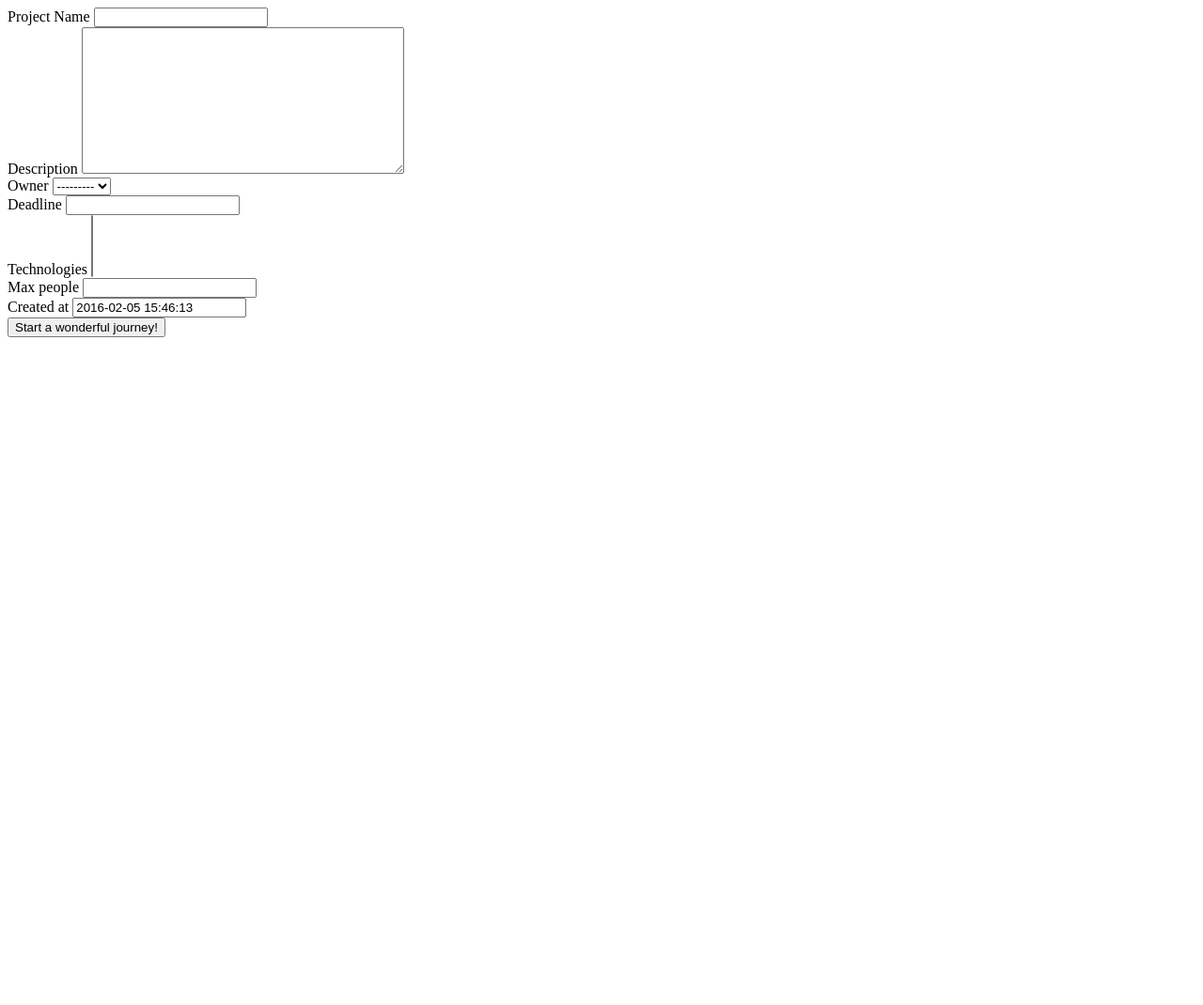
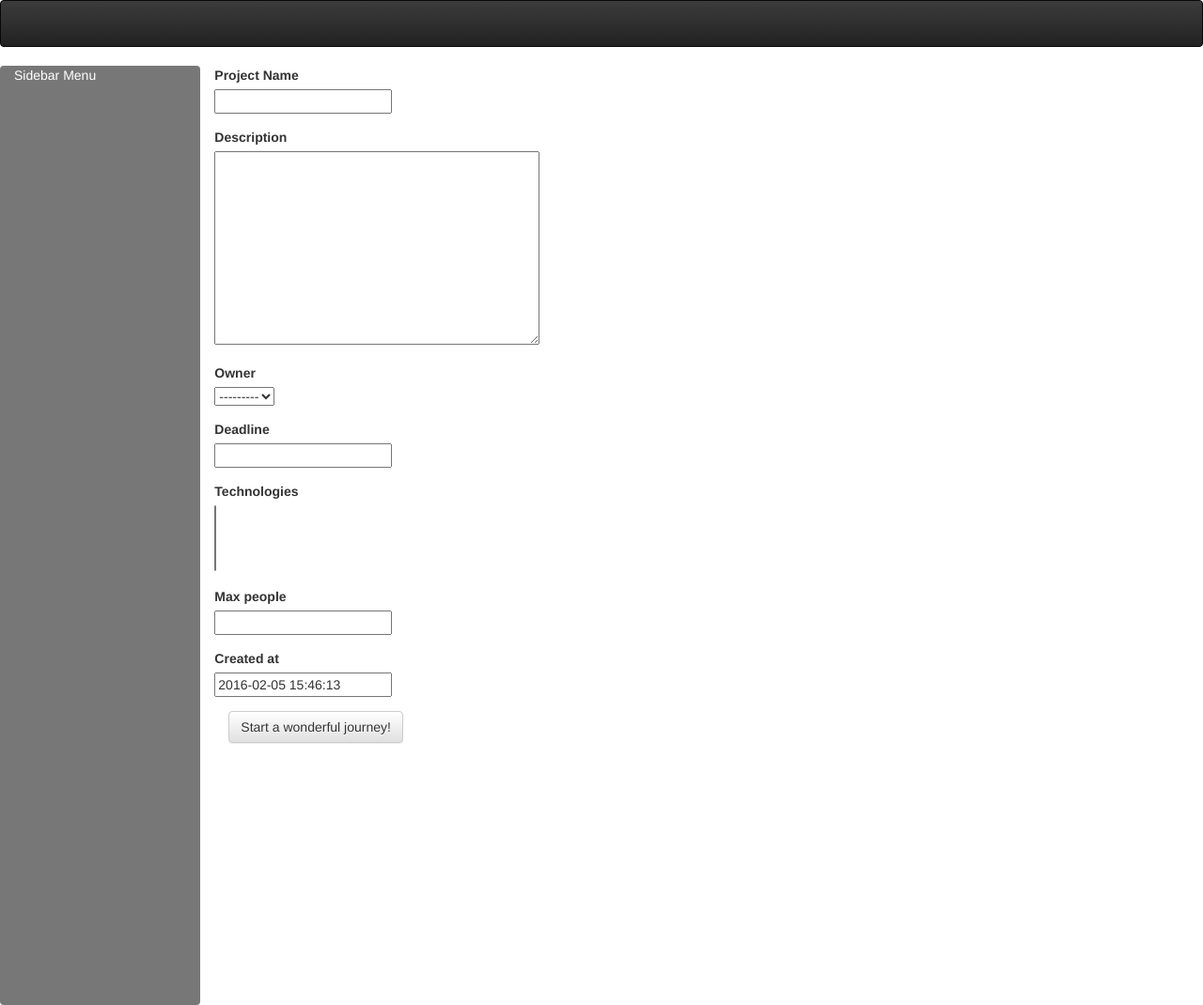
Before and after one commit to doriczapari/bigace, a Django app: page /project/create/ in a window 1280 px wide. Shown: the whole page at 94% size. Before the commit the page ends 359 px from the top, so only its background shows below. Run offline with Django 3.2, Linux system fonts and the light colour scheme; data that the repository does not hold is empty; some libraries are stand-ins or nearby versions.

Commit message:
adds sidebar and position main content

```diff
--- /dev/null
+++ b/bigaceproject/static/bigaceproject.css
@@ -0,0 +1,10 @@
+.main-content {
+  margin-left: 15px;
+}
+
+.sidebar {
+  background-color:#777777;
+  height: 1000px;
+  color: white;
+  border-radius: 4px
+}
--- a/bigaceproject/templates/base.html
+++ b/bigaceproject/templates/base.html
@@ -1,15 +1,18 @@
+{% load staticfiles %}
+
 <!DOCTYPE html>
 <html>
   <head>
     <meta charset="utf-8">
     <title></title>
-    <!-- Latest compiled and minified CSS -->
-<link rel="stylesheet" href="https://maxcdn.bootstrapcdn.com/bootstrap/3.3.6/css/bootstrap.min.css" integrity="sha384-1q8mTJOASx8j1Au+a5WDVnPi2lkFfwwEAa8hDDdjZlpLegxhjVME1fgjWPGmkzs7" crossorigin="anonymous">
+    <link rel="stylesheet" href="https://maxcdn.bootstrapcdn.com/bootstrap/3.3.6/css/bootstrap.min.css" integrity="sha384-1q8mTJOASx8j1Au+a5WDVnPi2lkFfwwEAa8hDDdjZlpLegxhjVME1fgjWPGmkzs7" crossorigin="anonymous">
 
-<!-- Optional theme -->
-<link rel="stylesheet" href="https://maxcdn.bootstrapcdn.com/bootstrap/3.3.6/css/bootstrap-theme.min.css" integrity="sha384-fLW2N01lMqjakBkx3l/M9EahuwpSfeNvV63J5ezn3uZzapT0u7EYsXMjQV+0En5r" crossorigin="anonymous">
+    <link rel="stylesheet" href="https://maxcdn.bootstrapcdn.com/bootstrap/3.3.6/css/bootstrap-theme.min.css" integrity="sha384-fLW2N01lMqjakBkx3l/M9EahuwpSfeNvV63J5ezn3uZzapT0u7EYsXMjQV+0En5r" crossorigin="anonymous">
+    <link rel="stylesheet" href="{% static 'bigaceproject.css' %}">
+    <script src="https://ajax.googleapis.com/ajax/libs/jquery/1.11.3/jquery.min.js"></script>
 
-<!-- Latest compiled and minified JavaScript -->
+    </script>
+
   </head>
     <nav class= "navbar navbar-inverse"></nav>
   <body>
@@ -18,14 +21,13 @@
           <div class="col-md-2 sidebar">
             Sidebar Menu
           </div>
-          <div class="content container col-md-9">
+          <div class="main-content col-md-9">
             {% block content %}
             {% endblock %}
           </div>
       </div>
     </div>
   <script src="https://maxcdn.bootstrapcdn.com/bootstrap/3.3.6/js/bootstrap.min.js" integrity="sha384-0mSbJDEHialfmuBBQP6A4Qrprq5OVfW37PRR3j5ELqxss1yVqOtnepnHVP9aJ7xS" crossorigin="anonymous"></script>
-  <script src="https://ajax.googleapis.com/ajax/libs/jquery/1.11.3/jquery.min.js"></script>
 
   </body>
 </html>
--- a/bigaceproject/templates/project_create.html
+++ b/bigaceproject/templates/project_create.html
@@ -1,16 +1,12 @@
-<!DOCTYPE html>
-<html lang="en">
-<head>
-    <meta charset="UTF-8">
-    <title></title>
-</head>
-<body>
+{% extends 'base.html' %}
 
+{% block content %}
     <div>
         <form role="form" method="POST">
         {% csrf_token %}
         <div class="row">
         {% for field in form %}
+              <fieldset class="form-group">
                 <div {% if field.errors %}has-error{% endif %}>
                     <label for="{{ id_for_label }}">
                         <span class="title {% if field.field.required %}required{% endif %}">{{ field.label }}</span>
@@ -18,16 +14,17 @@
                             {{ error }}
                         {% endfor %}
                     </label>
-
+                    <br>
+                      <div class="">
                         {{ field }}
                       </div>
+                </div>
+              </fieldset>
         {% endfor %}
         </div>
         <div>
-            <button type="submit" > Start a wonderful journey! </button>
+            <button class = "btn btn-default" type="submit" > Start a wonderful journey! </button>
         </div>
         </form>
     </div>
-
-</body>
-</html>
+{% endblock %}
```
Lines whose indentation alone changed are shown as unchanged.
